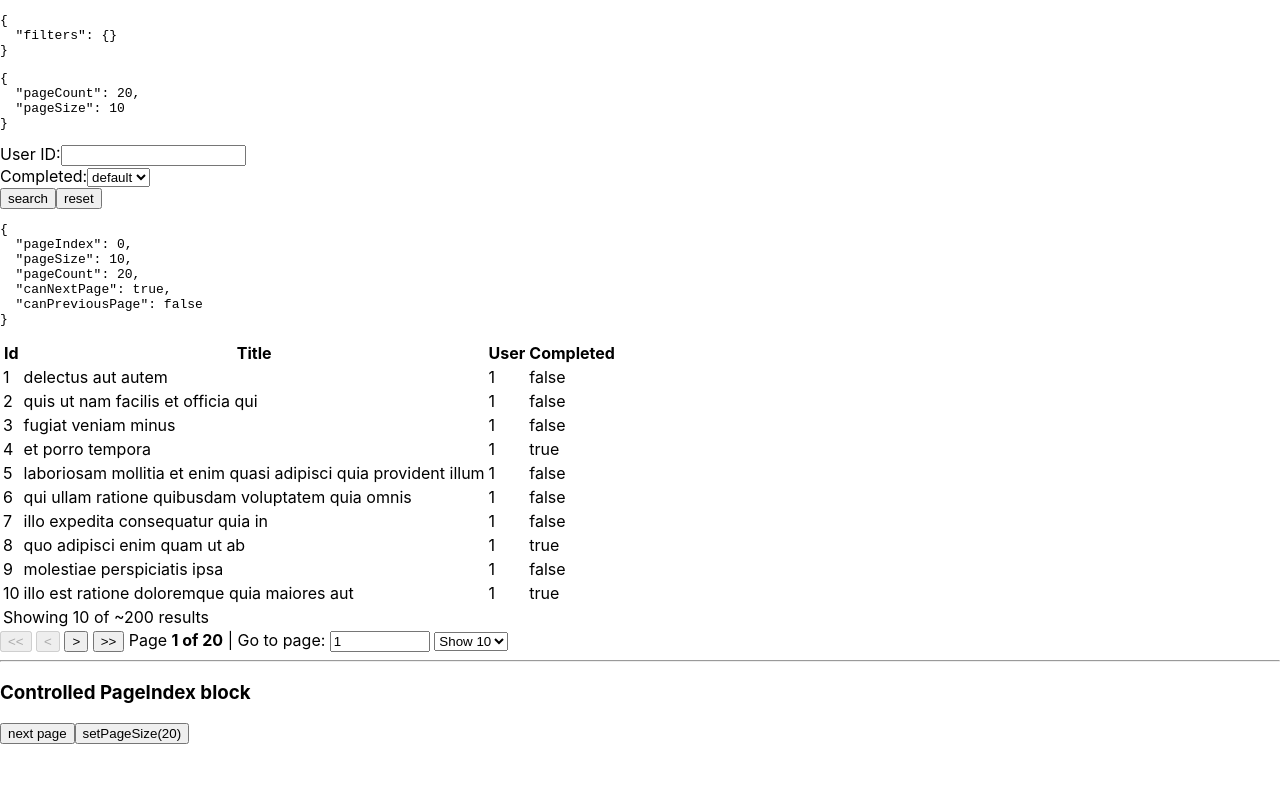
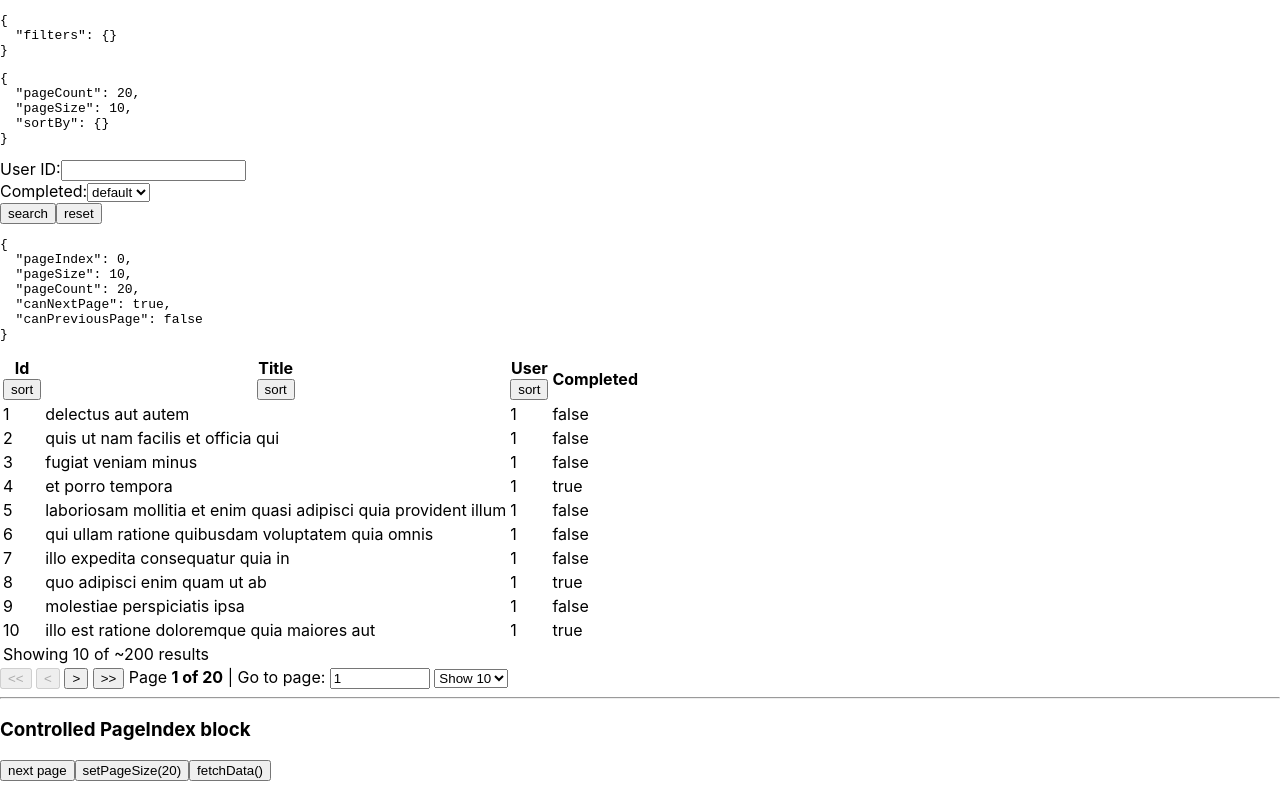
Before and after one commit to yoophi/next-remote-react-table, a Next.js app: page / in a window 1280 px wide. Built offline with nearby package versions, Linux system fonts and the light colour scheme.

Commit message:
✨ IMPROVE: apply manual sort

```diff
--- a/components/Table.js
+++ b/components/Table.js
@@ -11,6 +11,8 @@ export function Table({
   setControlledPageSize,
   controlledPageIndex,
   setControlledPage,
+  controlledSortBy,
+  setControlledSortBy,
 }) {
   const {
     getTableProps,
@@ -100,6 +102,20 @@ export function Table({
               {headerGroup.headers.map((column) => (
                 <th {...column.getHeaderProps()}>
                   {column.render("Header")}
+                  {column.sortable ? (
+                    <div>
+                      <button
+                        onClick={() => {
+                          setControlledSortBy({
+                            key: column.id,
+                            direction: "asc",
+                          });
+                        }}
+                      >
+                        sort
+                      </button>
+                    </div>
+                  ) : null}
                   <span>
                     {column.isSorted
                       ? column.isSortedDesc
--- a/pages/api/todos.js
+++ b/pages/api/todos.js
@@ -22,7 +22,10 @@ const parseFilters = (filters) => {
 
 const parseSort = (sort) => {
   if (!sort || typeof sort !== "string") {
-    return {};
+    return {
+      key: "id",
+      ascending: "asc",
+    };
   }
 
   const result = {};
@@ -63,7 +66,13 @@ const getSortedTodos = (todos, sort) => {
 
   return todos.sort((a, b) => {
     const direction = sort.ascending ? 1 : -1;
-    if (sort.key === "userId") {
+    if (sort.key === "id") {
+      if (a.id === b.id) {
+        return 0;
+      }
+
+      return direction * (a.id > b.id ? 1 : -1);
+    } else if (sort.key === "userId") {
       if (a.userId === b.userId) {
         return 0;
       }
--- a/pages/index.js
+++ b/pages/index.js
@@ -11,14 +11,17 @@ export default function Home() {
       {
         Header: "Id",
         accessor: "id",
+        sortable: true,
       },
       {
         Header: "Title",
         accessor: "title",
+        sortable: true,
       },
       {
         Header: "User",
         accessor: "userId",
+        sortable: true,
       },
       {
         Header: "Completed",
@@ -34,6 +37,7 @@ export default function Home() {
   const [pageCount, setPageCount] = React.useState(0);
   const [pageIndex, setPageIndex] = React.useState(0);
   const [pageSize, setPageSize] = React.useState(10);
+  const [sortBy, setSortBy] = React.useState({});
 
   const fetchData = React.useCallback(
     ({ pageSize, pageIndex }) => {
@@ -57,6 +61,10 @@ export default function Home() {
         params.filters = paramsArray.join(",");
       }
 
+      if (sortBy.key) {
+        params.sort = `${sortBy.key}:${sortBy.direction}`;
+      }
+
       const queryString = qs.stringify(params);
       axios
         .get(`/api/todos?${queryString}`)
@@ -69,7 +77,7 @@ export default function Home() {
           setLoading(false);
         });
     },
-    [filters]
+    [filters, sortBy]
   );
 
   useEffect(() => {
@@ -78,12 +86,12 @@ export default function Home() {
       pageSize: pageSize,
       pageIndex: 0,
     });
-  }, [filters]);
+  }, [filters, sortBy]);
 
   return (
     <>
       <pre>{JSON.stringify({ filters }, null, 2)}</pre>
-      <pre>{JSON.stringify({ pageCount, pageSize }, null, 2)}</pre>
+      <pre>{JSON.stringify({ pageCount, pageSize, sortBy }, null, 2)}</pre>
       <SearchForm filters={filters} setFilters={setFilters} />
       <Table
         columns={columns}
@@ -95,6 +103,8 @@ export default function Home() {
         setControlledPage={setPageIndex}
         controlledPageSize={pageSize}
         setControlledPageSize={setPageSize}
+        controlledSortBy={sortBy}
+        setControlledSortBy={setSortBy}
       />
       <hr />
       <div>
@@ -114,6 +124,14 @@ export default function Home() {
           >
             setPageSize(20)
           </button>
+          <button
+            onClick={() => {
+              setPageIndex(0);
+              fetchData(pageSize, pageIndex);
+            }}
+          >
+            fetchData()
+          </button>
         </div>
       </div>
     </>
```
